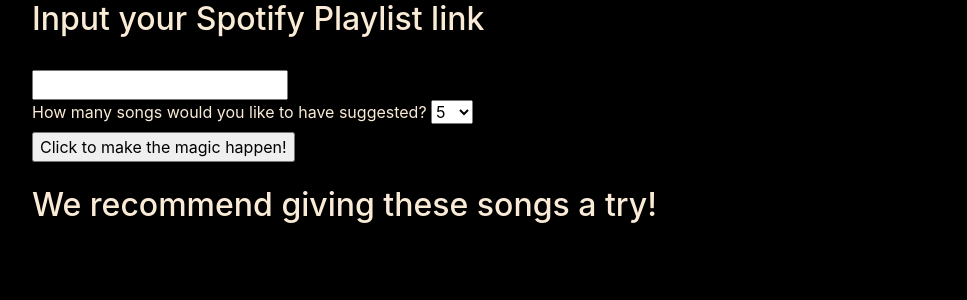
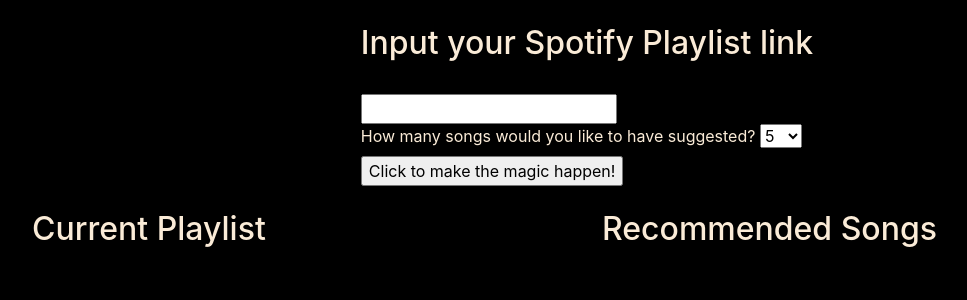
Before and after one commit to savicd710/Spoti-Find, a Flask app: template templates/recommendations.html in a window 1280 px wide. Shown: the part 80-380 px from the top of the page, without its empty margins (53-1020 px from the left). Run offline with Flask 2, Linux system fonts and the light colour scheme; the template is opened without the code that fills it, so the values that code supplies are empty; some libraries are stand-ins or nearby versions.

Commit message:
added user playlist to index

```diff
--- a/app.py
+++ b/app.py
@@ -1,10 +1,11 @@
 from flask import Flask, render_template, redirect, url_for, request
+import os
+import json
+import pandas as pd
 import spotipy
 from spotipy.oauth2 import SpotifyClientCredentials
-import json
-import pandas as pd
-import os
 
+from functions.functions import extract_user_playlist
 from dotenv import load_dotenv
 
 load_dotenv()
@@ -17,59 +18,38 @@ sp = spotipy.Spotify(client_credentials_manager=client_credentials_manager)
 
 app = Flask(__name__)
 
+
 @app.route('/')
 def echo():
     return render_template('index.html')
+
 
 @app.route('/playlist')
 def playlist():
     return render_template('playlist.html')
 
+
 @app.route('/features')
 def features():
     return render_template('features.html')
+
 
 @app.route('/contacts')
 def contacts():
     return render_template('contacts.html')
 
+
 @app.route('/recommendations', methods=['POST'])
 def recommendations():
-    def extract_user_playlist(url):
-        # Split the url and use Spotipy to retrieve the track information for each song in the playlist
-        playlist_url = url.split("/")[4].split("?")[0]
-        playlist_tracks = sp.playlist_tracks(playlist_url)
-
-        # For loop to extract the necessary track information
-        track_ids = []
-        track_titles = []
-        track_artist = []
-
-        for track in playlist_tracks['items']:
-            track_ids.append(track['track']['id'])
-            track_titles.append(track['track']['name'])
-            artist_list = []
-            for artist in track['track']['artists']:
-                artist_list.append(artist['name'])
-            track_artist.append(artist_list[0])
-
-        # Create a dataframe from the track_ids to bring in features
-        features = sp.audio_features(track_ids)
-
-        features_df = pd.DataFrame(data=features, columns=features[0].keys())
-        features_df['title'] = track_titles
-        features_df['artist'] = track_artist
-        features_df = features_df[['artist','title','id','danceability','energy','loudness','speechiness','acousticness','liveness','valence']]
-
-        return features_df
-
     # Interacting with the user on the html side
     URL = request.form['URL']
 
-    temp_df = extract_user_playlist(URL)
+    # Extract the songs from the user input playlist
+    user_playlist = extract_user_playlist(URL)
 
-    return render_template('recommendations.html', temp_df=temp_df)
+    return render_template('recommendations.html', user_playlist=user_playlist)
 
-#debugger to edit while running
+
+# debugger to edit while running
 if __name__ == "__main__":
     app.run(debug=True)
--- a/templates/index.html
+++ b/templates/index.html
@@ -7,7 +7,8 @@
   <title>Song Recommendation</title>
 
   <!-- Bring in our bootstrap stylesheet -->
-  <link rel="stylesheet" href="https://stackpath.bootstrapcdn.com/bootstrap/4.3.1/css/bootstrap.min.css" integrity="sha384-ggOyR0iXCbMQv3Xipma34MD+dH/1fQ784/j6cY/iJTQUOhcWr7x9JvoRxT2MZw1T" crossorigin="anonymous">
+  <link rel="stylesheet" href="https://stackpath.bootstrapcdn.com/bootstrap/4.3.1/css/bootstrap.min.css"
+    integrity="sha384-ggOyR0iXCbMQv3Xipma34MD+dH/1fQ784/j6cY/iJTQUOhcWr7x9JvoRxT2MZw1T" crossorigin="anonymous">
 
   <link rel="stylesheet" href="static/css/style2.css">
 </head>
@@ -16,9 +17,11 @@
   <nav class="navbar navbar-expand-lg bg-body-tertiary">
     <div class="container-fluid ">
 
-      <a href="https://open.spotify.com/"  target="_blank"><img src="../static/images/spotify_logo.png" style="width: 50px; height:50px;"></a>
+      <a href="https://open.spotify.com/" target="_blank"><img src="../static/images/spotify_logo.png"
+          style="width: 50px; height:50px;"></a>
       <a class="navbar-brand navtextcolor" href="https://github.com/dabidma/Spoti-Find" target="_blank">Spoti-Find</a>
-      <button class="navbar-toggler" type="button" data-bs-toggle="collapse" data-bs-target="#navbarNav" aria-controls="navbarNav" aria-expanded="false" aria-label="Toggle navigation">
+      <button class="navbar-toggler" type="button" data-bs-toggle="collapse" data-bs-target="#navbarNav"
+        aria-controls="navbarNav" aria-expanded="false" aria-label="Toggle navigation">
         <span class="navbar-toggler-icon"></span>
       </button>
       <div class="collapse navbar-collapse" id="navbarNav">
@@ -41,15 +44,18 @@
   </nav>
 
   <!-- Our rows function in containers (grid created). -->
+  <br>
   <div class="container">
-    <div class="input-playlist">
+    <div class="row">
+      <div class="input-playlist mx-auto">
         <h2 style="color:antiquewhite">Input your Spotify Playlist link</h2>
         <br>
         <div class="ml-container">
           <form action="{{ url_for('recommendations') }}" id="form" method="POST">
             <input class="input1" type="text" name="URL">
             <br>
-          <label style="color:antiquewhite" for="recommend-size">How many songs would you like to have suggested?</label>
+            <label style="color:antiquewhite" for="recommend-size">How many songs would you like to have
+              suggested?</label>
             <select name="recommend-size" id="recommend-size" form="form">
               <option value="5" selected>5</option>
               <option value="10">10</option>
@@ -61,6 +67,7 @@
           </form>
         </div>
       </div>
+    </div>
     <br>
     <div class="recommendations">
       {% block recommendations %}
@@ -68,9 +75,15 @@
     </div>
   </div>
 
-  <script src="https://code.jquery.com/jquery-3.3.1.slim.min.js" integrity="sha384-q8i/X+965DzO0rT7abK41JStQIAqVgRVzpbzo5smXKp4YfRvH+8abtTE1Pi6jizo" crossorigin="anonymous"></script>
-  <script src="https://cdnjs.cloudflare.com/ajax/libs/popper.js/1.14.7/umd/popper.min.js" integrity="sha384-UO2eT0CpHqdSJQ6hJty5KVphtPhzWj9WO1clHTMGa3JDZwrnQq4sF86dIHNDz0W1" crossorigin="anonymous"></script>
-  <script src="https://stackpath.bootstrapcdn.com/bootstrap/4.3.1/js/bootstrap.min.js" integrity="sha384-JjSmVgyd0p3pXB1rRibZUAYoIIy6OrQ6VrjIEaFf/nJGzIxFDsf4x0xIM+B07jRM" crossorigin="anonymous"></script>
+  <script src="https://code.jquery.com/jquery-3.3.1.slim.min.js"
+    integrity="sha384-q8i/X+965DzO0rT7abK41JStQIAqVgRVzpbzo5smXKp4YfRvH+8abtTE1Pi6jizo"
+    crossorigin="anonymous"></script>
+  <script src="https://cdnjs.cloudflare.com/ajax/libs/popper.js/1.14.7/umd/popper.min.js"
+    integrity="sha384-UO2eT0CpHqdSJQ6hJty5KVphtPhzWj9WO1clHTMGa3JDZwrnQq4sF86dIHNDz0W1"
+    crossorigin="anonymous"></script>
+  <script src="https://stackpath.bootstrapcdn.com/bootstrap/4.3.1/js/bootstrap.min.js"
+    integrity="sha384-JjSmVgyd0p3pXB1rRibZUAYoIIy6OrQ6VrjIEaFf/nJGzIxFDsf4x0xIM+B07jRM"
+    crossorigin="anonymous"></script>
 </body>
 
 </html>
--- a/templates/recommendations.html
+++ b/templates/recommendations.html
@@ -1,9 +1,21 @@
 {% extends "index.html" %}
 {% block recommendations %}
 <div class="recommendations">
-    <h2 style="color:antiquewhite">We recommend giving these songs a try!</h2>
-        {% for i in temp_df %}
-        <p class="recommendation" style="color: antiquewhite;"> {{ temp_df[i] }}</p>
-        {% endfor %}
+    <div class="row">
+        <div class="col-lg-6 col-md-12">
+            <h2 style="color:antiquewhite">Current Playlist</h2>
+            {% for track in user_playlist.iterrows() %}
+            <a href="{{ track[1]['album_url'] }}" target="_blank"><img src="{{ track[1]['album_art'] }}"
+                    onerror="this.onerror=null;this.src='../static/images/default_cover_art.png';"
+                    class="cover-art"></a>
+            <p class="song-info" style="color: antiquewhite;"><a
+                    href="https://open.spotify.com/track/{{track[1]['id']}}" target="_blank">{{ track[1]['artist'] }} -
+                    {{ track[1]['title'] }}</a></p>
+            {% endfor %}
+        </div>
+        <div class="col-lg-6 col-md-12">
+            <h2 style="color:antiquewhite">Recommended Songs</h2>
+        </div>
+    </div>
 </div>
 {% endblock %}
```
Also changed, not shown: functions/functions.py (added, +48 -0 lines), static/images/default_cover_art.png (added), 4 other files. Lines whose indentation alone changed are shown as unchanged.
